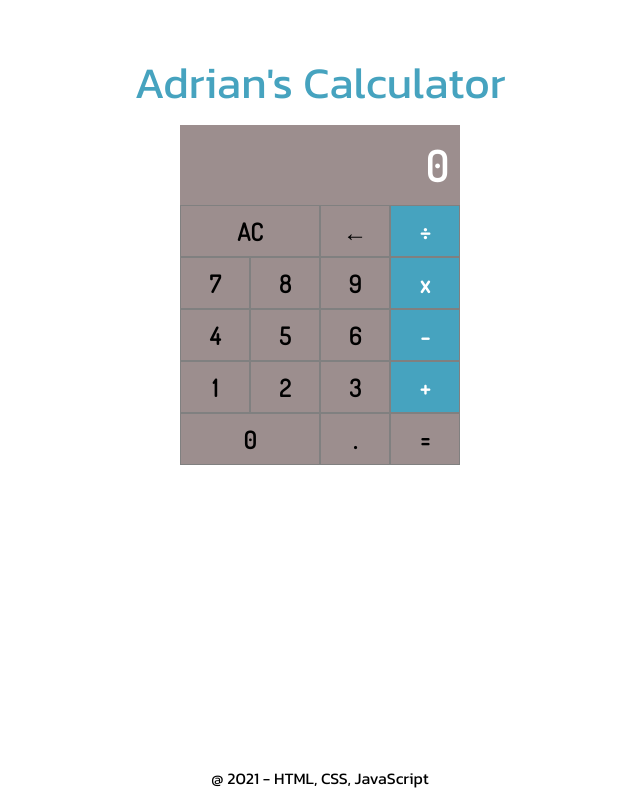
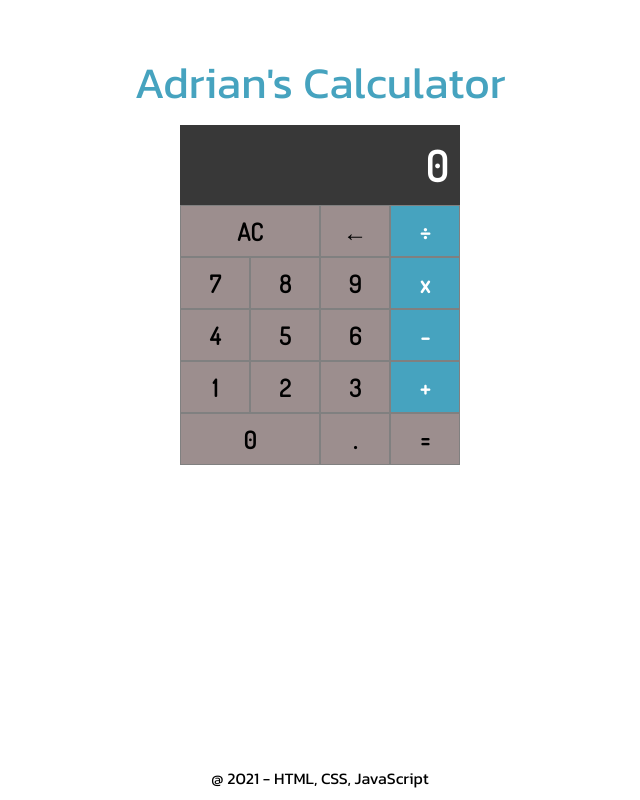
Before and after one commit to Adriantutuianu/Calculator-app-JavaScript, a plain HTML site: page index.html in a window 1280 px wide. Shown: the whole page, without its empty margins (320-960 px from the left). Drawn offline with Linux system fonts and the light colour scheme.

Commit message:
Fixed result background

```diff
--- a/style.css
+++ b/style.css
@@ -102,9 +102,10 @@ footer {
   font-size: 42px;
   justify-content: flex-end;
   color: white;
-  margin-right: 10px;
+  padding-right: 10px;
   letter-spacing: 2px;
   min-height: 80px;
+  background-color: var(--dark-grey);
 }
 .ac {
   grid-area: ac;
```
